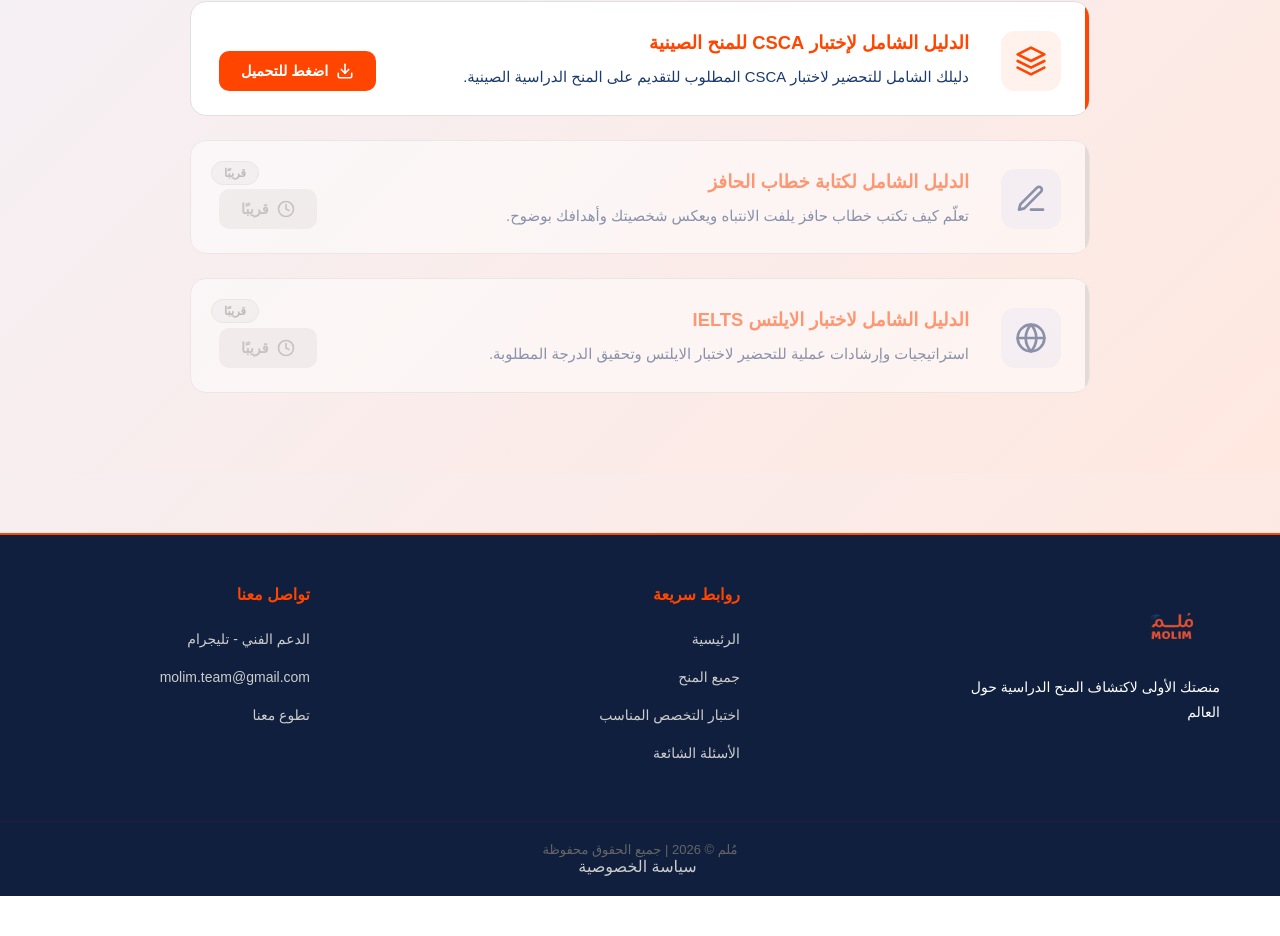
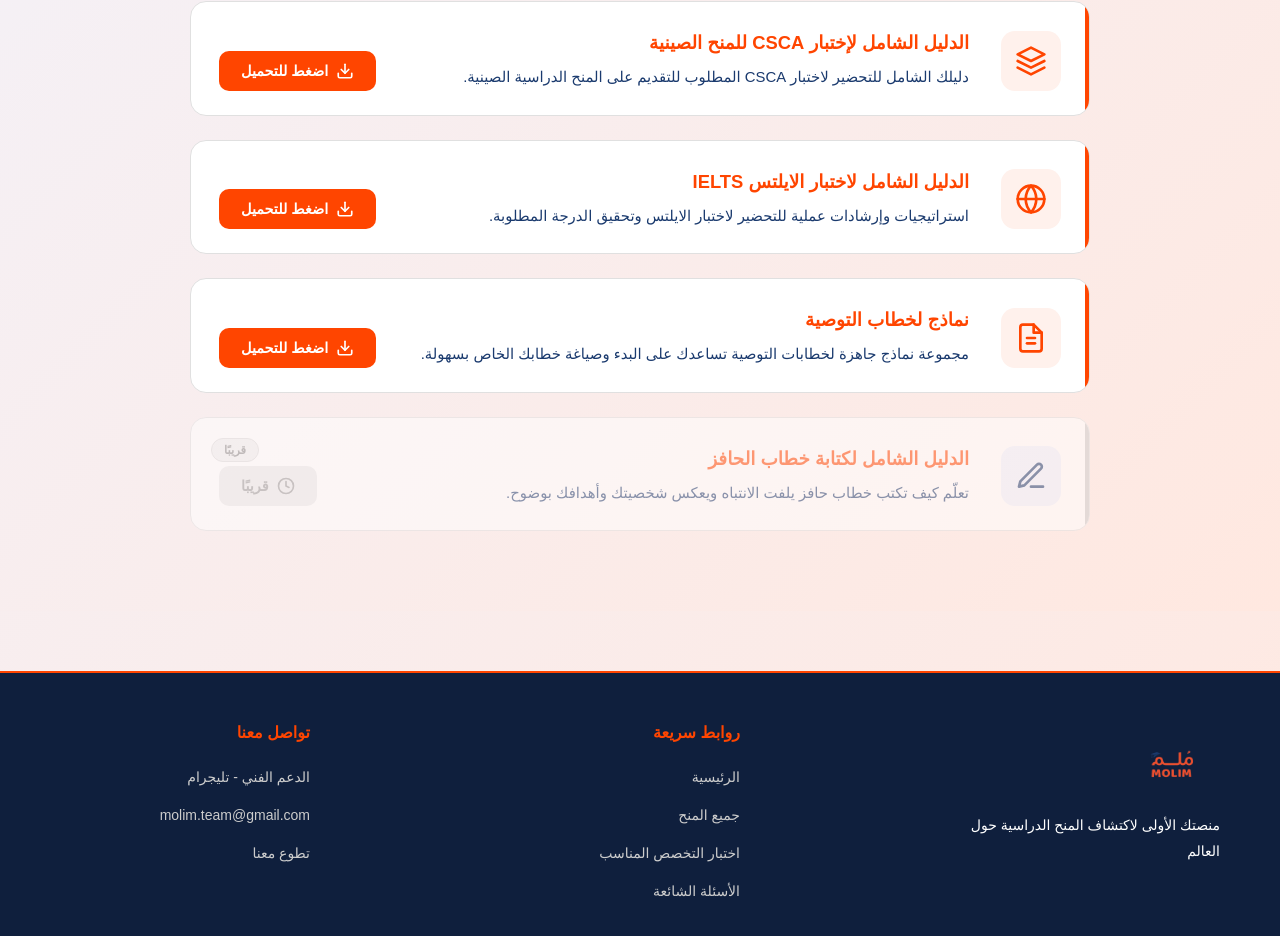
Before and after one commit to molim-team/molim-js, a Next.js app: page /library in a window 1280 px wide. Shown: the part 1185-2121 px from the top of the page. Before the commit the page ends 2081 px from the top, so only its background shows below. Built offline with nearby package versions, Linux system fonts and the light colour scheme; no server answers.

Commit message:
update library

```diff
--- a/src/app/library/page.js
+++ b/src/app/library/page.js
@@ -130,6 +130,41 @@ const guides = [
     ),
   },
   {
+    id: 6,
+    title: "الدليل الشامل لاختبار الايلتس IELTS",
+    description: "استراتيجيات وإرشادات عملية للتحضير لاختبار الايلتس وتحقيق الدرجة المطلوبة.",
+    available: true,
+    filePath: "/ielts-guide.pdf",
+    fileName: "الدليل الشامل لإختبار الايلتس IELTS.pdf",
+    iconBg: "#fff1ec",
+    iconColor: "#ff4500",
+    icon: (
+      <svg width="32" height="32" viewBox="0 0 24 24" fill="none" stroke="#ff4500" strokeWidth="2" strokeLinecap="round" strokeLinejoin="round">
+        <circle cx="12" cy="12" r="10"/>
+        <line x1="2" y1="12" x2="22" y2="12"/>
+        <path d="M12 2a15.3 15.3 0 0 1 4 10 15.3 15.3 0 0 1-4 10 15.3 15.3 0 0 1-4-10 15.3 15.3 0 0 1 4-10z"/>
+      </svg>
+    ),
+  },
+  {
+    id: 10,
+    title: "نماذج لخطاب التوصية",
+    description: "مجموعة نماذج جاهزة لخطابات التوصية تساعدك على البدء وصياغة خطابك الخاص بسهولة.",
+    available: true,
+    filePath: "/recommendation-letter-samples.pdf",
+    fileName: "نماذج لخطاب التوصية.pdf",
+    iconBg: "#fff1ec",
+    iconColor: "#ff4500",
+    icon: (
+      <svg width="32" height="32" viewBox="0 0 24 24" fill="none" stroke="#ff4500" strokeWidth="2" strokeLinecap="round" strokeLinejoin="round">
+        <path d="M14 2H6a2 2 0 0 0-2 2v16a2 2 0 0 0 2 2h12a2 2 0 0 0 2-2V8z"/>
+        <polyline points="14 2 14 8 20 8"/>
+        <line x1="9" y1="12" x2="15" y2="12"/>
+        <line x1="9" y1="16" x2="15" y2="16"/>
+      </svg>
+    ),
+  },
+   {
     id: 4,
     title: "الدليل الشامل لكتابة خطاب الحافز",
     description: "تعلّم كيف تكتب خطاب حافز يلفت الانتباه ويعكس شخصيتك وأهدافك بوضوح.",
@@ -143,21 +178,6 @@ const guides = [
       </svg>
 
 ),
-  },
-  {
-    id: 6,
-    title: "الدليل الشامل لاختبار الايلتس IELTS",
-    description: "استراتيجيات وإرشادات عملية للتحضير لاختبار الايلتس وتحقيق الدرجة المطلوبة.",
-    available: false,
-    iconBg: "#eef2ff",
-    iconColor: "#1a3a6e",
-    icon: (
-      <svg width="32" height="32" viewBox="0 0 24 24" fill="none" stroke="#1a3a6e" strokeWidth="2" strokeLinecap="round" strokeLinejoin="round">
-        <circle cx="12" cy="12" r="10"/>
-        <line x1="2" y1="12" x2="22" y2="12"/>
-        <path d="M12 2a15.3 15.3 0 0 1 4 10 15.3 15.3 0 0 1-4 10 15.3 15.3 0 0 1-4-10 15.3 15.3 0 0 1 4-10z"/>
-      </svg>
-    ),
   },
 ];
 
```
Also changed, not shown: 2 other files (tests, documents, lock files or other folders).
